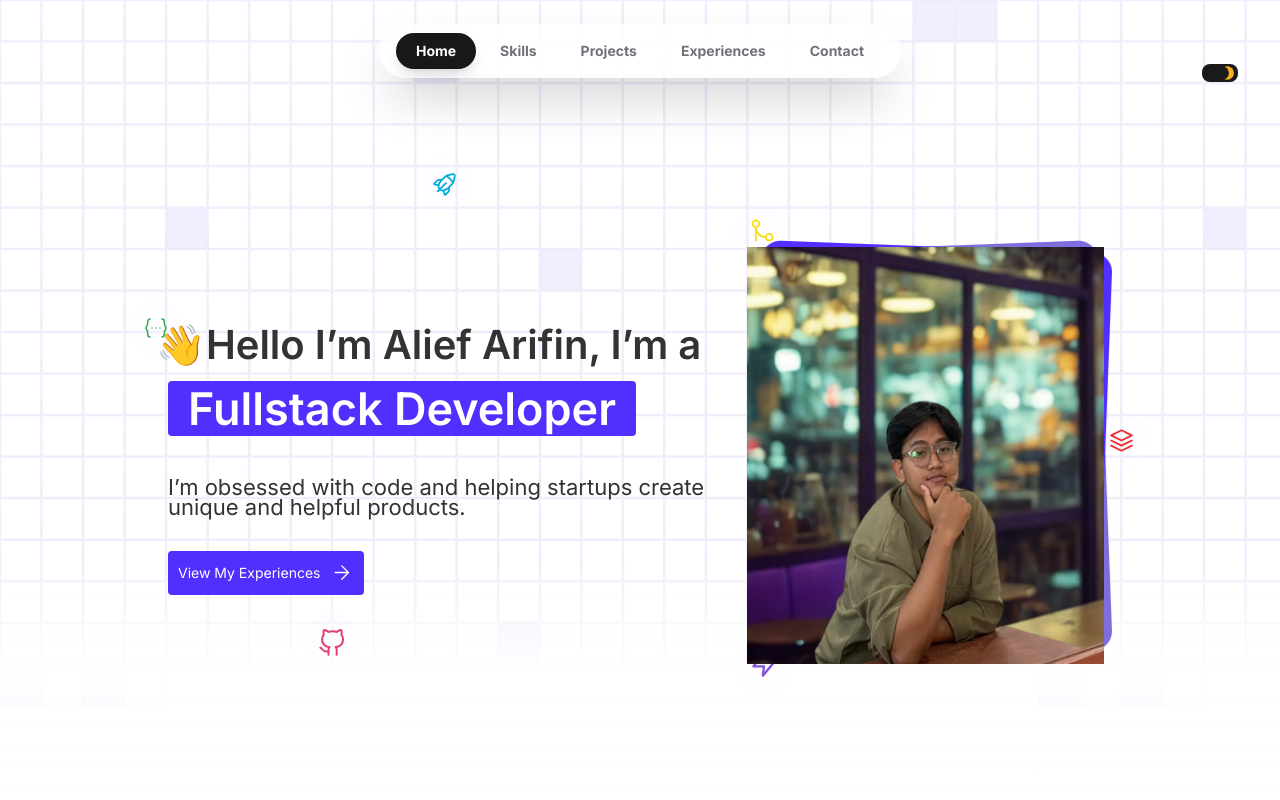
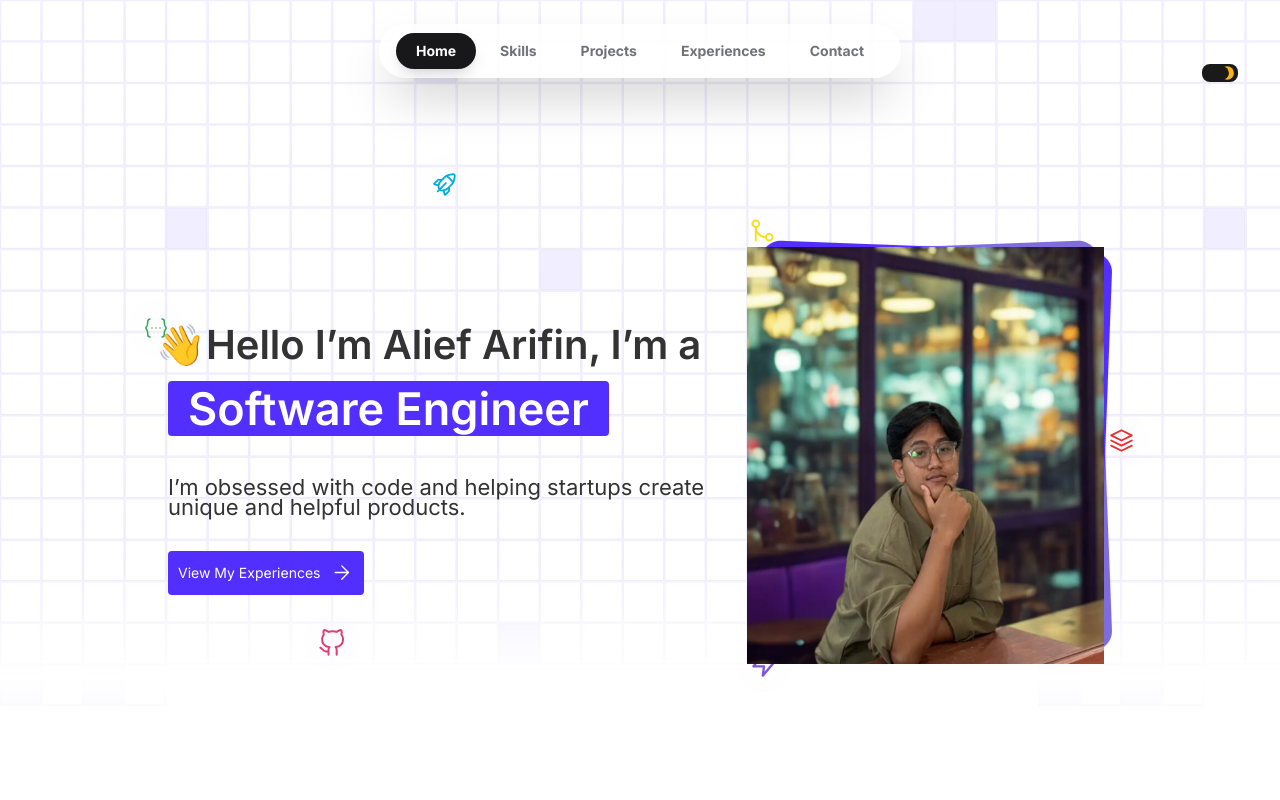
Before and after one commit to Ar1veeee/my-portfolio, a Next.js app: page / in a window 1280 px wide. Shown: the top 800 px of the page. Built offline with nearby package versions, Linux system fonts and the light colour scheme.

Commit message:
change hero

```diff
--- a/app/components/Hero/Hero.tsx
+++ b/app/components/Hero/Hero.tsx
@@ -10,7 +10,7 @@ function Hero() {
             <span className="-ml-3">👋</span>
             Hello I&#8217;m Alief Arifin, I&#8217;m a {""}{" "}
             <span className="block text-[27px] highlight mt-2 md:text-[45px] md:inline md:mt-0">
-              Fullstack Developer
+              Software Engineer
             </span>
           </h1>
         </Reveal>
```
